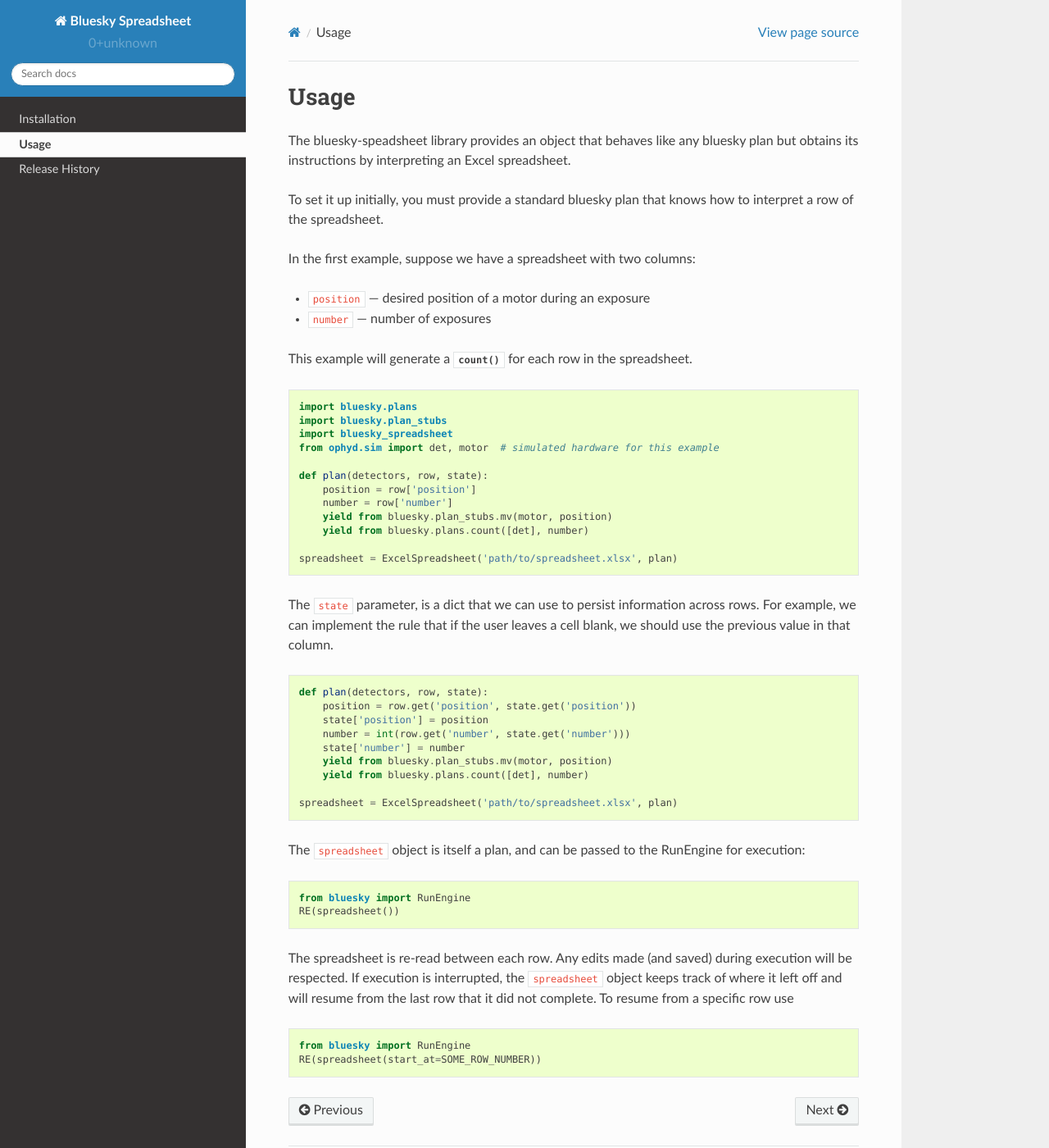
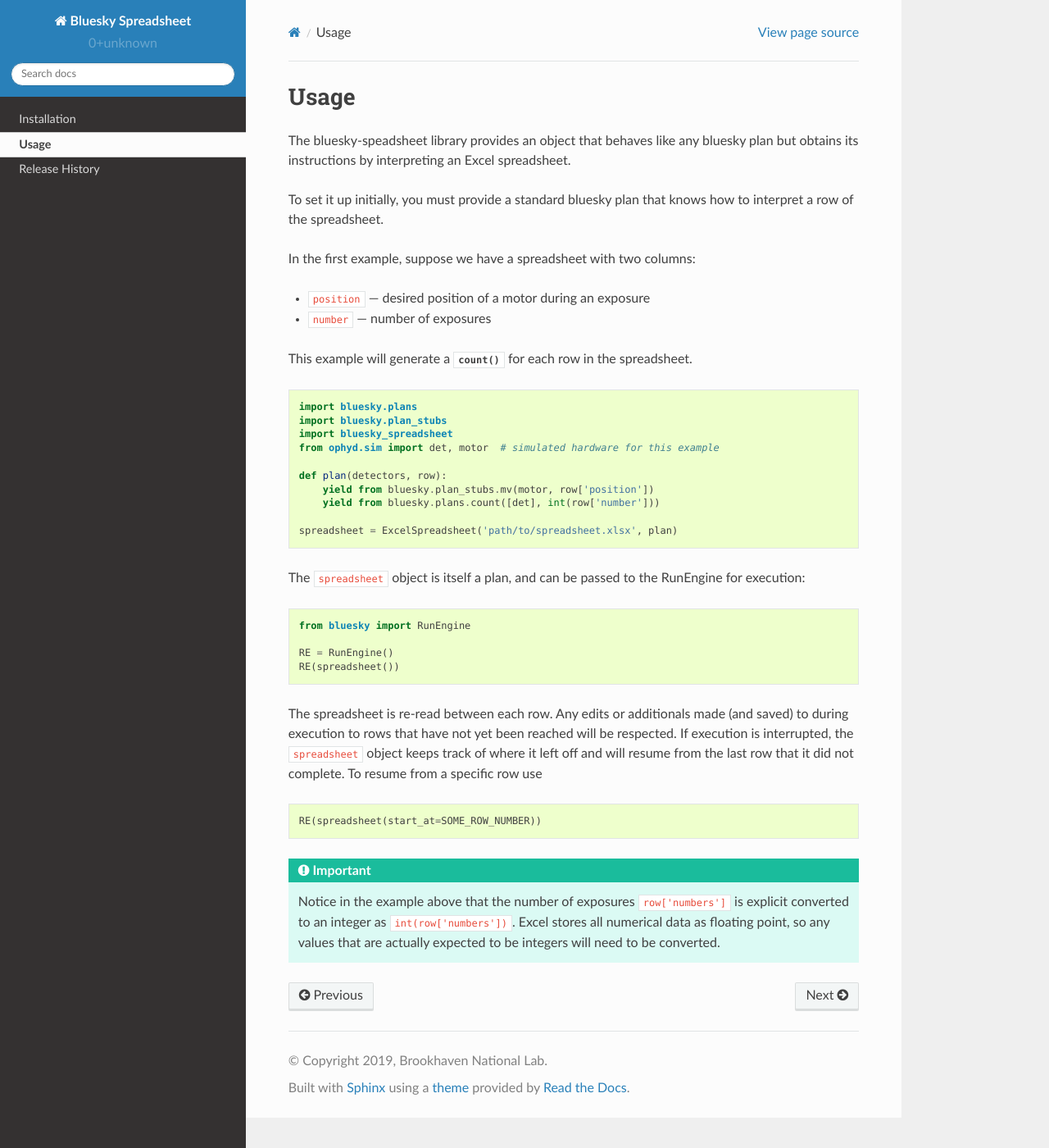
Before and after one commit to bluesky/bluesky-spreadsheet, a Sphinx documentation site: the page built from docs/source/usage.rst, in a window 1280 px wide and 1400 px high. Shown: the whole window at 82% size. Built offline with Sphinx 7.4.7 and the Read the Docs theme 2.0.0, drawn with Linux system fonts in a browser that asks for light colours; pages that are not in the unit, such as notebooks, are missing from menus.

```diff
--- a/docs/source/usage.rst
+++ b/docs/source/usage.rst
@@ -23,27 +23,9 @@
     import bluesky_spreadsheet
     from ophyd.sim import det, motor  # simulated hardware for this example
 
-    def plan(detectors, row, state):
-        position = row['position']
-        number = row['number']
-        yield from bluesky.plan_stubs.mv(motor, position)
-        yield from bluesky.plans.count([det], number)
-
-    spreadsheet = ExcelSpreadsheet('path/to/spreadsheet.xlsx', plan)
-
-The ``state`` parameter, is a dict that we can use to persist information
-across rows. For example, we can implement the rule that if the user leaves a
-cell blank, we should use the previous value in that column.
-
-.. code:: python
-
-    def plan(detectors, row, state):
-        position = row.get('position', state.get('position'))
-        state['position'] = position
-        number = int(row.get('number', state.get('number')))
-        state['number'] = number
-        yield from bluesky.plan_stubs.mv(motor, position)
-        yield from bluesky.plans.count([det], number)
+    def plan(detectors, row):
+        yield from bluesky.plan_stubs.mv(motor, row['position'])
+        yield from bluesky.plans.count([det], int(row['number']))
 
     spreadsheet = ExcelSpreadsheet('path/to/spreadsheet.xlsx', plan)
 
@@ -53,14 +35,24 @@
 .. code:: python
 
    from bluesky import RunEngine
+
+   RE = RunEngine()
    RE(spreadsheet())
 
-The spreadsheet is re-read between each row. Any edits made (and saved) during
-execution will be respected. If execution is interrupted, the ``spreadsheet``
-object keeps track of where it left off and will resume from the last row that
-it did not complete. To resume from a specific row use
+
+The spreadsheet is re-read between each row. Any edits or additionals made (and
+saved) to during execution to rows that have not yet been reached will be
+respected. If execution is interrupted, the ``spreadsheet`` object keeps track
+of where it left off and will resume from the last row that it did not
+complete. To resume from a specific row use
 
 .. code:: python
 
-   from bluesky import RunEngine
    RE(spreadsheet(start_at=SOME_ROW_NUMBER))
+
+.. important::
+
+   Notice in the example above that the number of exposures ``row['numbers']``
+   is explicit converted to an integer as ``int(row['numbers'])``. Excel stores
+   all numerical data as floating point, so any values that are actually
+   expected to be integers will need to be converted.
```
Also changed, not shown: bluesky_spreadsheet/__init__.py (+14 -15 lines), docs/source/index.rst (+13 -0 lines), 1 other file.
